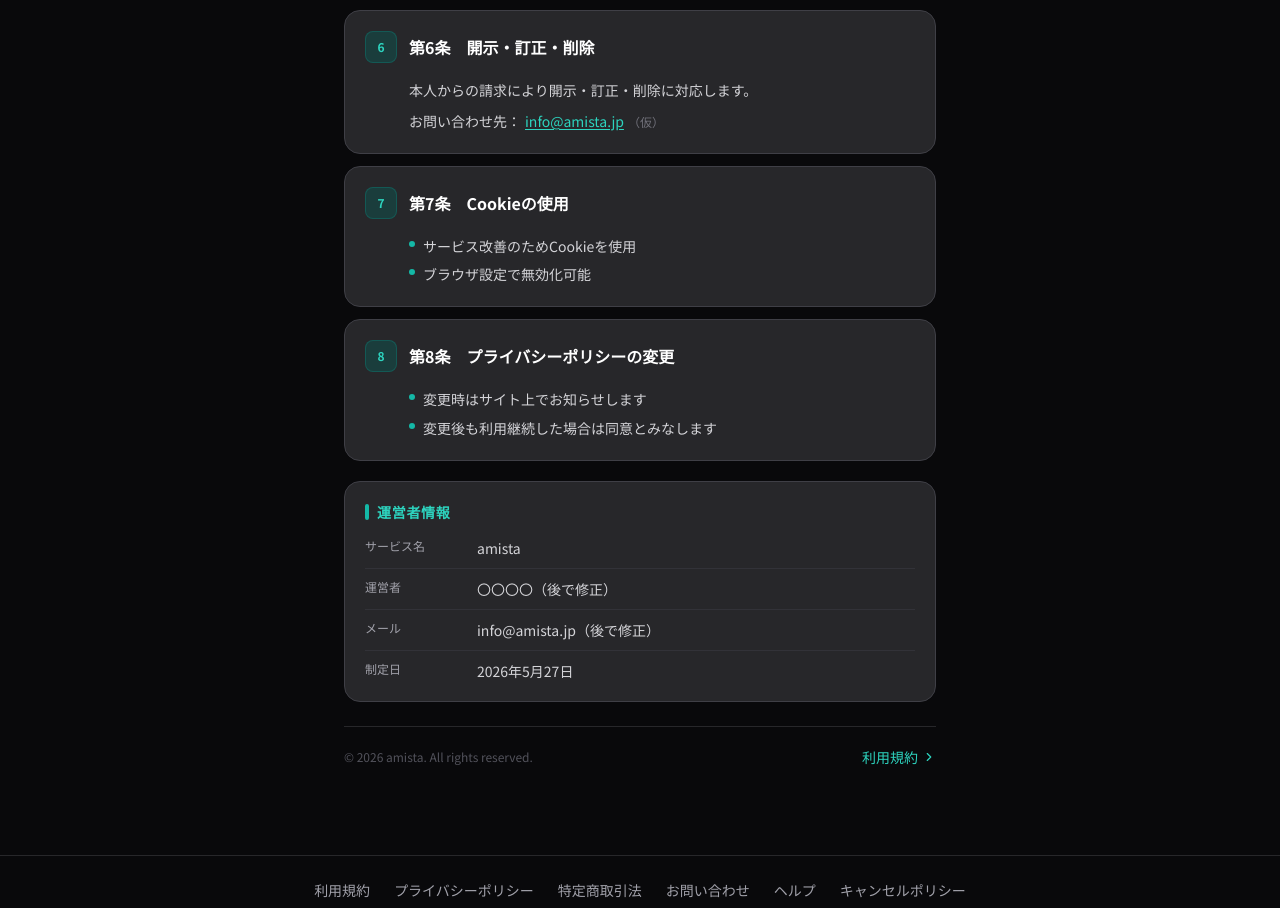
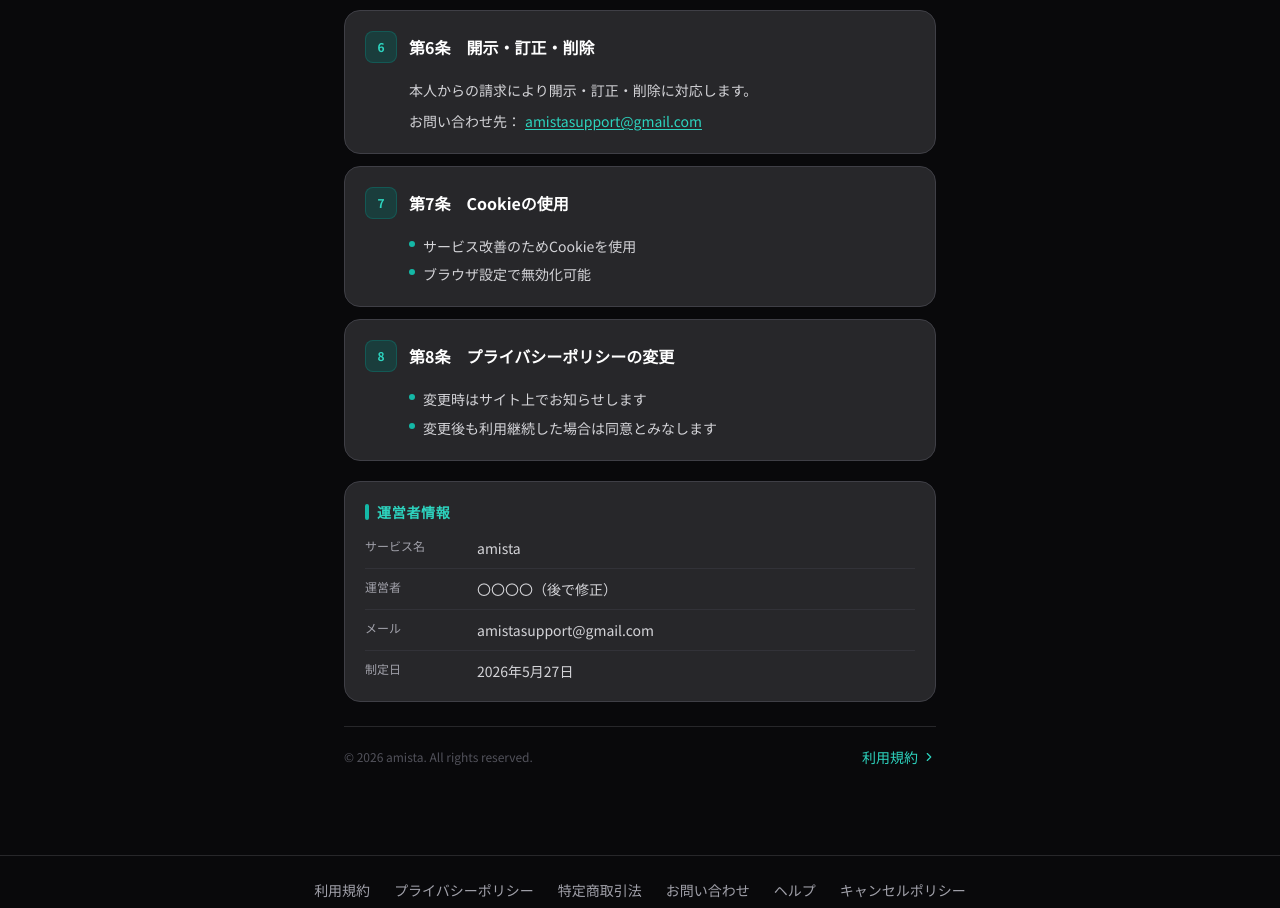
Before and after one commit to gugulumail8888-sys/platonic-match, a Next.js app: page /privacy in a window 1280 px wide. Shown: the part 1401-2309 px from the top of the page. Built offline with nearby package versions, Linux system fonts and the light colour scheme; no server answers.

Commit message:
fix: お問い合わせメールアドレスをamistasupport@gmail.comに更新

```diff
--- a/src/app/(public)/privacy/page.tsx
+++ b/src/app/(public)/privacy/page.tsx
@@ -195,12 +195,11 @@
             <p>
               お問い合わせ先：
               <a
-                href="mailto:info@amista.jp"
+                href="mailto:amistasupport@gmail.com"
                 className="text-teal-400 hover:text-teal-300 underline underline-offset-2 ml-1 transition-colors"
               >
-                info@amista.jp
+                amistasupport@gmail.com
               </a>
-              <span className="text-zinc-500 text-xs ml-1">（仮）</span>
             </p>
           </div>
         </ArticleSection>
@@ -233,7 +232,7 @@
           rows={[
             { label: 'サービス名', value: 'amista' },
             { label: '運営者',    value: '〇〇〇〇（後で修正）' },
-            { label: 'メール',    value: 'info@amista.jp（後で修正）' },
+            { label: 'メール',    value: 'amistasupport@gmail.com' },
             { label: '制定日',    value: '2026年5月27日' },
           ]}
         />
--- a/src/app/(public)/terms/page.tsx
+++ b/src/app/(public)/terms/page.tsx
@@ -211,7 +211,7 @@
           { label: 'サービス名', value: 'amista' },
           { label: '運営者',    value: '〇〇〇〇（後で修正）' },
           { label: '所在地',    value: '〇〇県〇〇市（後で修正）' },
-          { label: 'メール',    value: 'info@amista.jp（後で修正）' },
+          { label: 'メール',    value: 'amistasupport@gmail.com' },
           { label: '制定日',    value: '2026年5月27日' },
         ]} />
       </div>
--- a/src/app/(public)/tokusho/page.tsx
+++ b/src/app/(public)/tokusho/page.tsx
@@ -136,13 +136,12 @@
                 label: 'メールアドレス',
                 value: (
                   <a
-                    href="mailto:info@amista.jp"
+                    href="mailto:amistasupport@gmail.com"
                     className="text-teal-400 hover:text-teal-300 underline underline-offset-2 transition-colors"
                   >
-                    info@amista.jp
+                    amistasupport@gmail.com
                   </a>
                 ),
-                note: '（後で修正）',
               },
               { label: 'サービス名',        value: 'amista' },
               {
```
